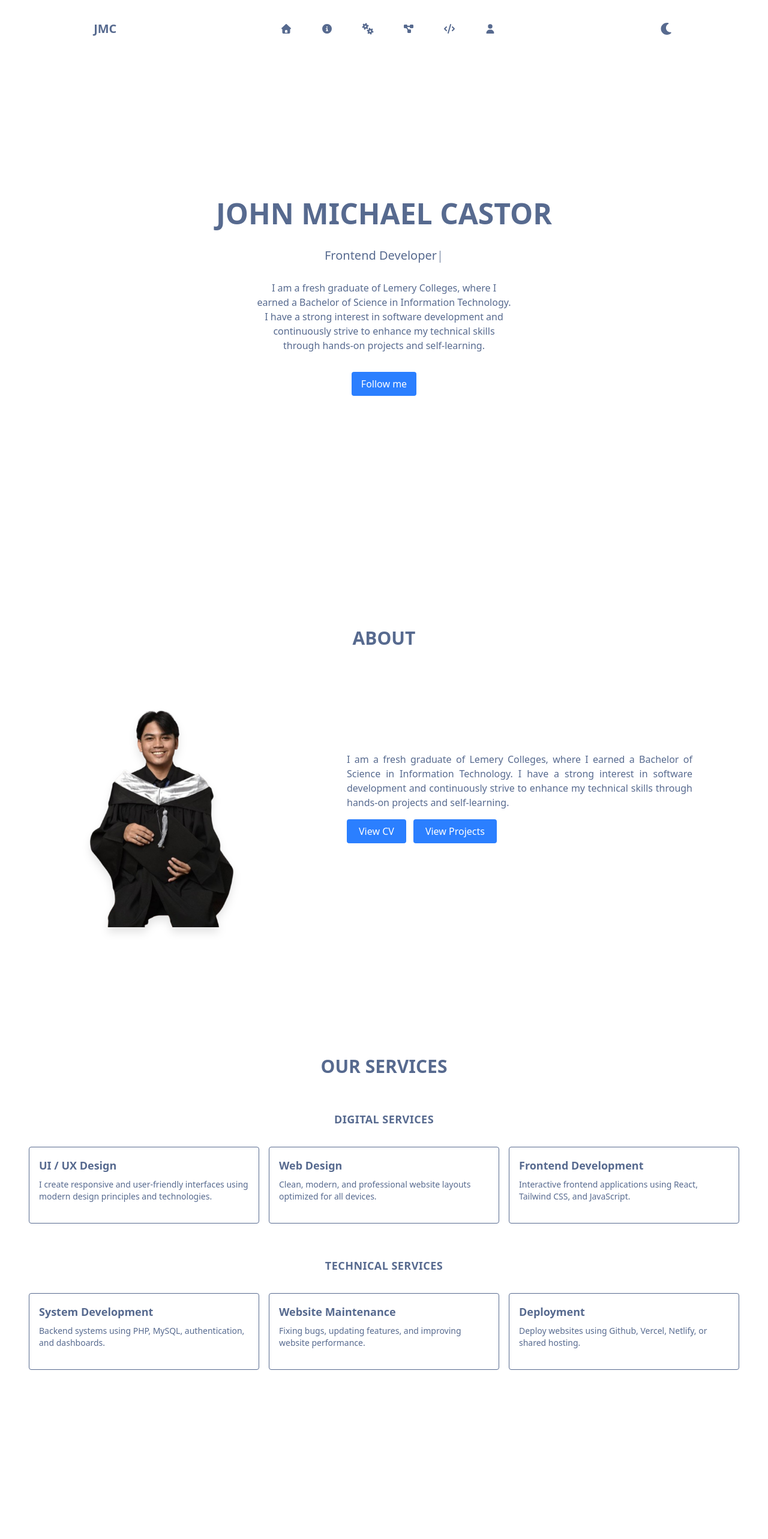
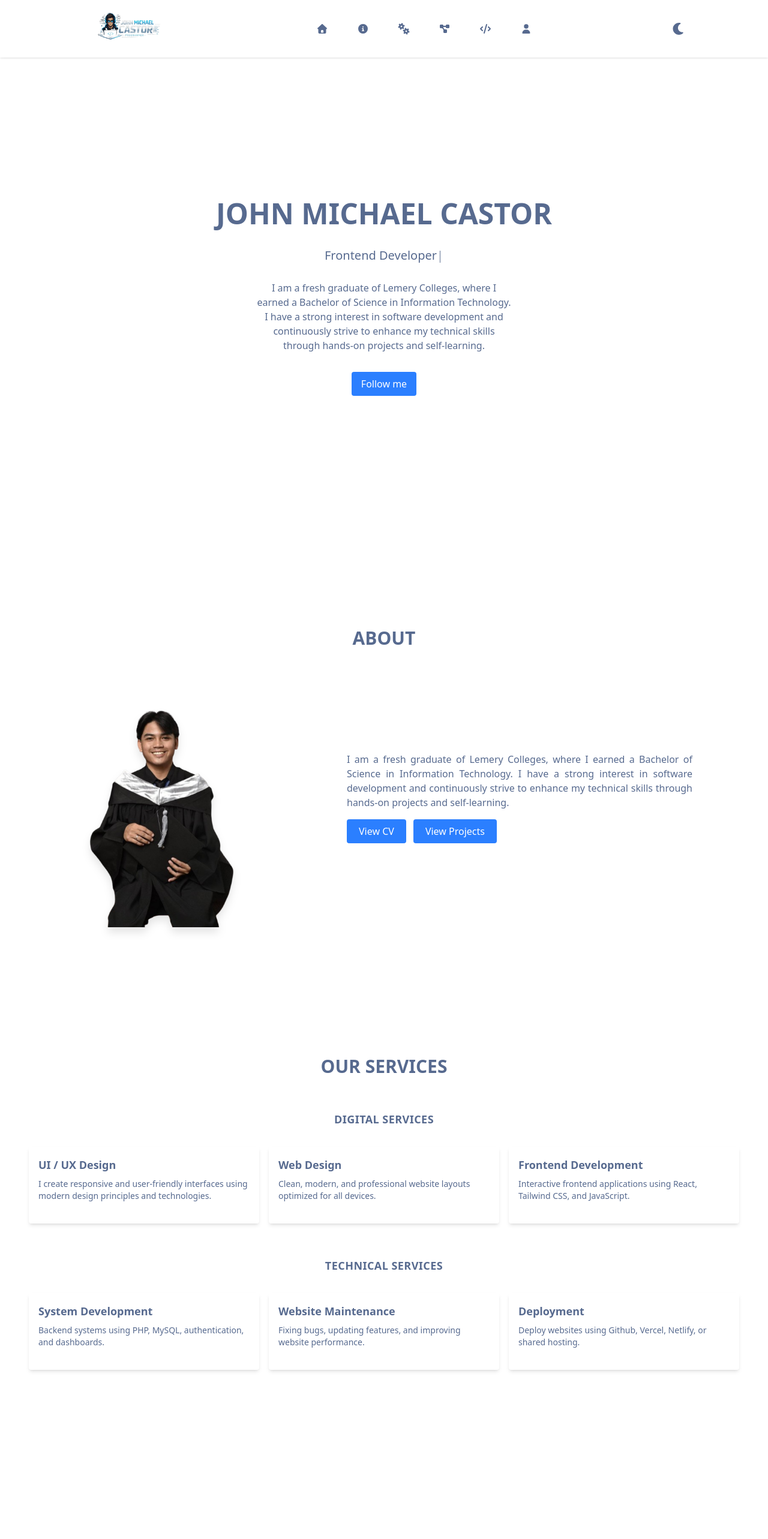
Before and after one commit to MicksTech/My_reactjs, a React (Vite) app: page / in a window 1280 px wide. Shown: the top 2566 px of the page at 60% size. Built offline with nearby package versions, Linux system fonts and the light colour scheme.

Commit message:
new update

```diff
--- a/src/App.jsx
+++ b/src/App.jsx
@@ -1,4 +1,3 @@
-import { useEffect } from 'react';
 import './App.css';
 import Navbar from './components/Navbar.jsx';
 import Home from './pages/Home.jsx';
@@ -11,18 +10,8 @@ import AOS from 'aos';
 import 'aos/dist/aos.css';
 
 function App() {
-  // Set dark theme from localStorage on page load
-  useEffect(() => {
-    const darkTheme = localStorage.getItem('dark-theme');
-    if (darkTheme === 'true') {
-      document.documentElement.classList.add('dark');
-    } else {
-      document.documentElement.classList.remove('dark');
-    }
-
     // Initialize AOS
     AOS.init({ duration: 1000 });
-  }, []);
 
   return (
     <div className="min-h-screen w-full dark:primary-color dark:primary-color-text transition-colors duration-300">
--- a/src/components/Footer.jsx
+++ b/src/components/Footer.jsx
@@ -27,7 +27,7 @@ export default function Footer() {
                         <li><FontAwesomeIcon icon={faUser} /></li>
                     </ul>
 
-                    <a href="#" className='px-4 py-2 border rounded hover:bg-gray-200 transition'>Follow me</a>
+                    <a href="#" className='px-4 py-2 rounded bg-blue-500 text-white transition'>Follow me</a>
                 </div>
 
                 {/* Location Section */}
@@ -55,7 +55,7 @@ export default function Footer() {
                         <a href="#" target="_blank" rel="noopener noreferrer"><FontAwesomeIcon icon={faYoutube} /></a>
                         <a href="#" target="_blank" rel="noopener noreferrer"><FontAwesomeIcon icon={faGithub} /></a>
                     </ul>
-                    <span className='text-gray-500 flex items-center gap-1 mt-4'>
+                    <span className='flex items-center gap-1 mt-4'>
                         <FontAwesomeIcon icon={faCopyright} /> {currentYear}
                     </span>
                 </div>
--- a/src/components/Navbar.jsx
+++ b/src/components/Navbar.jsx
@@ -12,7 +12,7 @@ import {
     faUser,
     faCode
 } from '@fortawesome/free-solid-svg-icons'
-
+import Logo from '../assets/image/Logo.png'
 
 export default function Navbar() {
 
@@ -29,12 +29,14 @@ export default function Navbar() {
     }, [darkMode])
 
     return (
-        <div className="w-full sticky top-0 z-10 scroll-smooth" data-aos='zoom-in'>
+        <div className="w-full sticky top-0 z-10 scroll-smooth shadow-sm" data-aos='zoom-in'>
 
             <header className="flex justify-around items-center h-24 px-6">
 
                 {/* LOGO */}
-                <h1 className="text-xl font-bold">JMC</h1>
+                <a href="">
+                    <img src={Logo} alt="" className='w-40 h-32'/>
+               </a>
 
                 {/* DESKTOP NAV */}
                 <nav className="hidden md:block">
--- a/src/pages/Service.jsx
+++ b/src/pages/Service.jsx
@@ -15,21 +15,21 @@ export default function Service() {
             </h3>
 
             <div className='grid grid-cols-1 md:grid-cols-2 lg:grid-cols-3 mt-8 gap-4'>
-                <div className='w-96 h-32 border rounded p-4'>
+                <div className='w-full md:max-w-96 h-32 shadow-md rounded p-4'>
                     <h4 className="font-bold text-lg">UI / UX Design</h4>
                     <p className="mt-2 text-sm">
                         I create responsive and user-friendly interfaces using modern
                         design principles and technologies.
                     </p>
                 </div>
-                <div className='w-96 h-32 border rounded p-4'>
+                <div className='w-full md:max-w-96 h-32 shadow-md rounded p-4'>
                     <h4 className="font-bold text-lg">Web Design</h4>
                     <p className="mt-2 text-sm">
                         Clean, modern, and professional website layouts optimized for all
                         devices.
                     </p>
                 </div>
-                <div className='w-96 h-32 border rounded p-4'>
+                <div className='w-full md:max-w-96 h-32 shadow-md rounded p-4'>
                     <h4 className="font-bold text-lg">Frontend Development</h4>
                     <p className="mt-2 text-sm">
                         Interactive frontend applications using React, Tailwind CSS, and
@@ -43,19 +43,19 @@ export default function Service() {
             </h3>
 
             <div className='grid grid-cols-1 md:grid-cols-2 lg:grid-cols-3 mt-8 gap-4'>
-                <div className='w-96 h-32 border rounded p-4'>
+                <div className='w-full md:max-w-96 h-32 shadow-md rounded p-4'>
                     <h4 className="font-bold text-lg">System Development</h4>
                     <p className="mt-2 text-sm">
                         Backend systems using PHP, MySQL, authentication, and dashboards.
                     </p>
                 </div>
-                <div className='w-96 h-32 border rounded p-4'>
+                <div className='w-full md:max-w-96 h-32 shadow-md rounded p-4'>
                     <h4 className="font-bold text-lg">Website Maintenance</h4>
                     <p className="mt-2 text-sm">
                         Fixing bugs, updating features, and improving website performance.
                     </p>
                 </div>
-                <div className='w-96 h-32 border rounded p-4'>
+                <div className='w-full md:max-w-96 h-32 shadow-md rounded p-4'>
                     <h4 className="font-bold text-lg">Deployment</h4>
                     <p className="mt-2 text-sm">
                         Deploy websites using Github, Vercel, Netlify, or shared hosting.
--- a/src/pages/Skills.jsx
+++ b/src/pages/Skills.jsx
@@ -5,7 +5,7 @@ export default function Skills() {
       <section className='w-full min-h-screen flex flex-col items-center justify-center' id='skills' data-aos='zoom-in'>
           <h2 className='font-bold uppercase text-3xl'>Skills</h2>
           <div className='grid grid-cols-1 md:grid-cols-2 lg:grid-cols-3 gap-12 mt-8'>
-              <div className='w-64 h-FULL border rounded p-4'>
+              <div className='w-64 h-full shadow-md rounded p-4'>
                   <h2 className='font-bold uppercase text-center'>FrontEnd / Frameworks</h2>
                   <p className='text-justify mt-2 text-sm'>
                       I specialize in building modern, responsive, and user-friendly interfaces using
@@ -23,7 +23,7 @@ export default function Skills() {
                       <span className='text-xs border p-1 text-center rounded-md'>REACT</span>
                   </div>
               </div>
-              <div className='w-64 h-full border rounded p-4'>
+              <div className='w-64 h-full shadow-md rounded p-4'>
                   <h2 className='font-bold uppercase text-center'>BackEnd / Frameworks</h2>
                   <p className='text-sm text-justify mt-2'>
                       I create robust and scalable backend systems using modern frameworks, focusing
@@ -37,7 +37,7 @@ export default function Skills() {
                       <span className='text-xs border p-1 text-center rounded-md'>MOONGODB</span>
                   </div>
               </div>
-              <div className='w-64 h-full border rounded p-4 '>
+              <div className='w-64 h-full shadow-md rounded p-4 '>
                   <h2 className='text-center font-bold uppercase'>Other</h2>
                   <p className='text-sm text-justify mt-2'>
                       I am proficient in using a variety of design and development tools to streamline
```
Also changed, not shown: src/pages/Project.jsx (+28 -3 lines), src/assets/image/Logo.png (added), src/assets/image/Reactpj.png (added), src/index.css (line endings or trailing spaces).
